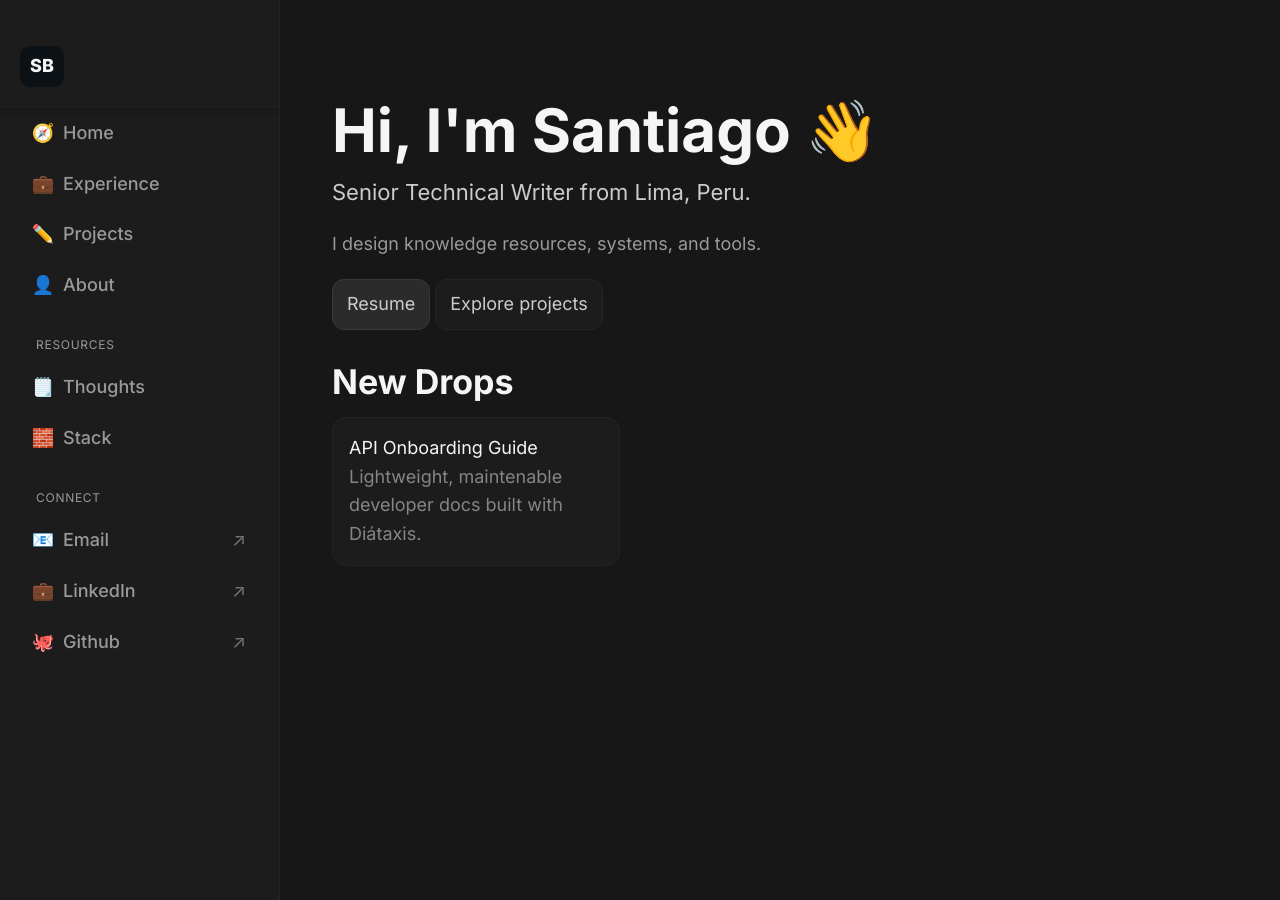
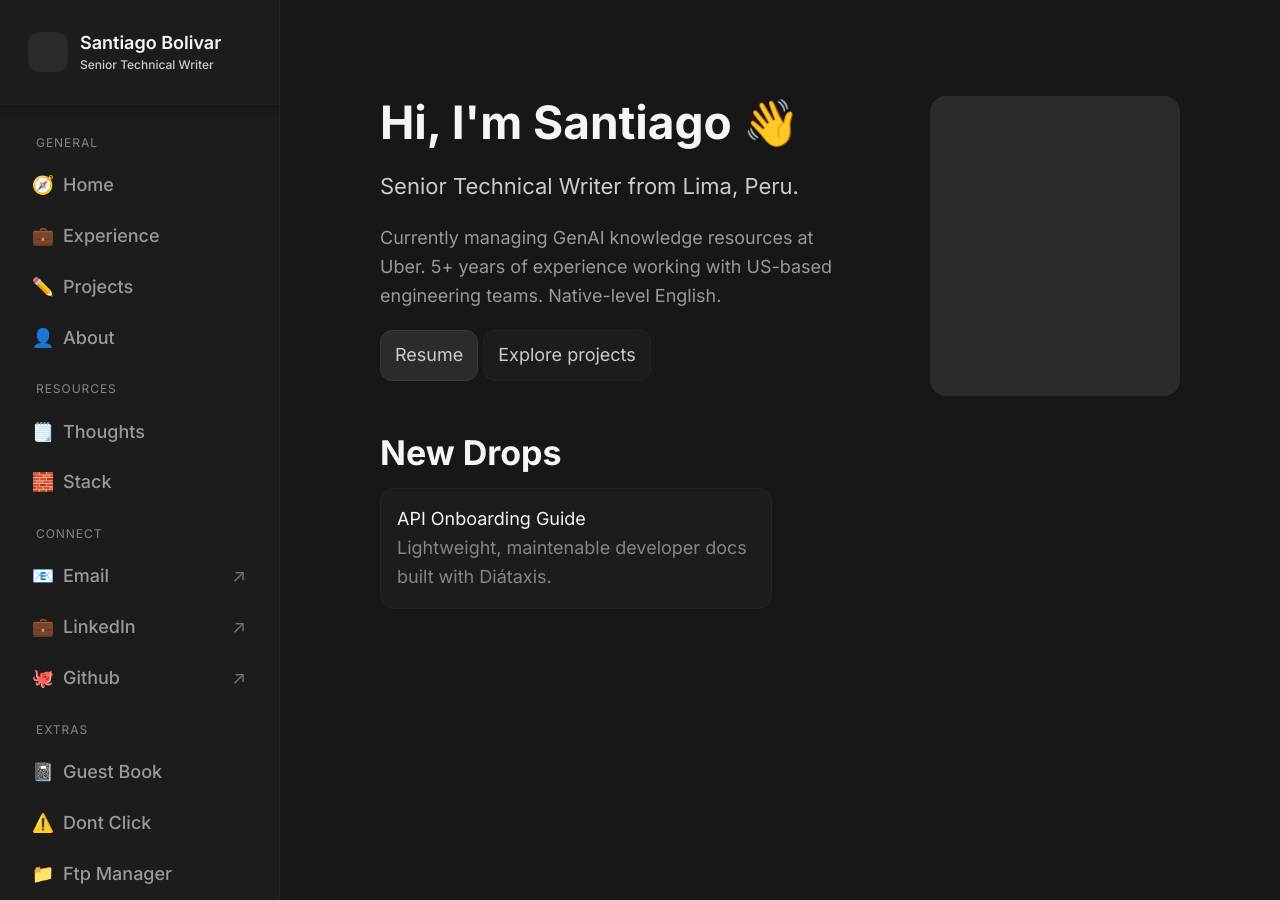
Before and after one commit to Sant720/portfolio, a Jekyll site: the page built from index.md, in a window 1280 px wide. Built offline with Jekyll 4.4.1, drawn with Linux system fonts in a browser that asks for light colours.

Commit message:
modify classes, polish sidebar, polish hero section

```diff
--- a/_layouts/default.html
+++ b/_layouts/default.html
@@ -19,8 +19,14 @@
   <body>
     <a class="skip-link" href="#content">Skip to content</a>
     <aside class="sidebar" aria-label="Primary">
-      <div class="brand">
-        <a href="{{ '/' | relative_url }}">SB</a>
+      <div class="brand-container">
+        <a class="brand" href="{{ '/' | relative_url }}">
+        <div class="brand__logo"></div>
+        <div class="brand__text">
+        <p>Santiago Bolivar</p>
+        <p>Senior Technical Writer</p>
+        </div>
+        </a>
       </div>
       <nav class="site-nav">
         {%- assign nav = site.data.nav -%}
@@ -28,7 +34,7 @@
           {%- for group in nav.groups -%}
             <div class="nav-group">
               {%- if group.label -%}
-                <div class="nav-heading">{{ group.label }}</div>
+                <div class="nav-section">{{ group.label }}</div>
               {%- endif -%}
               <ul class="nav-list">
                 {%- for item in group.items -%}
--- a/_sass/base.scss
+++ b/_sass/base.scss
@@ -17,18 +17,43 @@ a { color: var(--text-link); text-decoration: none; }
 
 .sidebar {
   position: fixed; left: 0; top: 0; bottom: 0; width: var(--sidebar-w);
-  background: var(--surface); border-right: 1px solid var(--border); padding: 30px 10px;
+  background: var(--surface); border-right: 1px solid var(--border); padding: 24px 10px;
   overflow-y: auto; overscroll-behavior: contain;
+  display: flex; flex-direction: column; gap: 0px;
+  justify-content: space-between;
+  // border: 2px solid blue; /* temporary */
 }
 
-.brand a { display: inline-block; font-weight: 800; color: var(--text-bright-high); background: #0c1116; padding: 6px 10px; border-radius: 10px; }
+
 
 /* Outer area accounts for the fixed sidebar; inner .container is centered */
 #content { width: calc(100vw - var(--sidebar-w)); margin-left: var(--sidebar-w); }
-.container { max-width: var(--container); margin-inline: auto; padding: 96px 32px; }
+.container { max-width: var(--container); margin-inline: auto; margin-top: 96px;
+  // border: 2px solid green; /* temporary */
+  }
 
-.hero {}
-.hero h1 { margin: 0 0 10px; font-size: 60px; }
+.hero {
+  display: flex;
+  flex-direction: row;
+  justify-content: space-between;
+  gap: 16px;
+}
+.hero__content {
+  display: flex;
+  flex-direction: column;
+  width: 60%;
+  // border: 2px solid red; /* temporary */
+}
+
+.hero__image {
+  display: flex;
+  flex-direction: column;
+  // border: 2px solid red; /* temporary */
+  background-color: var(--accent);
+  width: 250px;
+  height : 300px;
+  border-radius: 16px;
+}
 
 .grid { display: grid; gap: var(--gap); grid-template-columns: repeat(auto-fill, minmax(260px, 1fr)); }
 
@@ -36,7 +61,7 @@ a { color: var(--text-link); text-decoration: none; }
   background: var(--surface); border: 1px solid var(--border); border-radius: var(--radius); padding: 16px;
   transition: transform .2s ease, border-color .2s ease;
 }
-// a.card { color: var(--text-bright-low); }
+
 .card:hover, .card:focus-within { border-color: var(--accent); }
 .card__title { color: var(--text-bright-high); }
 .card__desc { color: var(--text-dim-low);}
@@ -53,9 +78,12 @@ a { color: var(--text-link); text-decoration: none; }
 }
 
 /* --- Nav styles --- */
-.site-nav .nav-group { margin: 24px 0; }
-.site-nav .nav-heading {
-  color: var(--text-dim-high); font-size: 12px; letter-spacing: .06em;
+.site-nav {
+  // border: 2px solid yellow; /* temporary */
+  flex: 1;}
+// .site-nav .nav-group { margin: 24px 0; }
+.site-nav .nav-section {
+  color: var(--text-dim-low); font-size: 12px; letter-spacing: .08em;
   text-transform: uppercase; margin: 16px 16px 8px;
 }
 .nav-list { list-style: none; margin: 0; padding: 0; display: flex; flex-direction: column; gap: 0px; }
@@ -149,15 +177,47 @@ a:hover, a:focus { text-decoration: none; }
   position: fixed;                    /* your current layout */
 }
 
+.brand { display: flex; flex: 1; }
+
+.brand .brand__logo {
+  width: 40px; height: 40px;
+  background-color: var(--accent);
+  border-radius: 12px;
+  margin-right: 12px;
+}
+
+.brand .brand__text p:first-child {
+  font-size: var(--fs-body-max);
+  font-weight: 600;
+  margin: 0;
+  line-height: 1.2;
+  color: var(--text-bright-high);
+}
+
+.brand .brand__text p:last-child {
+  font-size: var(--fs-body-xs);
+  font-weight: 500;
+  margin: var(--space-1) 0 0 0;
+  line-height: 1.2;
+  color: var(--text-bright-low);
+}
+
 .sidebar .brand {
   position: sticky;                   /* sticks within the sidebar scroll container */
   top: 0;
   z-index: 20;
   /* expand to the sidebar edges despite its padding */
   margin: -24px -24px 12px;           /* match your .sidebar padding (24px) */
-  padding: 16px 24px 20px;
-  background: var(--surface);         /* solid backplate for readability */
+  padding: 32px 32px;
   border-bottom: 1px solid var(--border);
+  // border: 2px solid purple; /* temporary */
+  background: var(--surface);
+}
+
+.brand-container {
+ position: sticky;                   /* sticks within the sidebar scroll container */
+  top: 0;
+  z-index: 20;
 }
 
 /* Optional: subtle fade below the brand */
--- a/_sass/tokens.scss
+++ b/_sass/tokens.scss
@@ -17,7 +17,8 @@
   --font-sans: "Inter", ui-sans-serif, system-ui, -apple-system, "Segoe UI", Roboto, Helvetica, Arial, "Apple Color Emoji", "Segoe UI Emoji";
   --lh-body: 1.6;
 
-  --fs-body-min: 16px;   --fs-body-vw: 0.9vw;  --fs-body-add: 12px; --fs-body-max: 18px;
+  --fs-body-min: 16px;   --fs-body-vw: 0.9vw;  --fs-body-add: 14px; --fs-body-max: 18px;
+  --fs-body-xs: 12px;    --fs-body-sm: 14px;   --fs-body-md: 16px;  --fs-body-lg: 18px; --fs-body-xl: 20px;
   --fs-h1-min: 34px;     --fs-h1-vw: 4.2vw;    --fs-h1-max: 46px;
   --fs-h2-min: 26px;     --fs-h2-vw: 3.2vw;    --fs-h2-max: 34px;
   --fs-h3-min: 20px;     --fs-h3-vw: 2.2vw;    --fs-h3-max: 24px;
@@ -60,7 +61,7 @@
   --shadow-lg: 0 16px 44px rgba(0,0,0,.45);
 
   /* Layout & motion */
-  --container: 960px;
+  --container: 800px;
   --bp-md: 900px;
   --bp-lg: 1200px;
   --dur-100: 120ms;
--- a/index.md
+++ b/index.md
@@ -3,13 +3,16 @@ layout: default
 title: Home
 ---
 <section class="hero">
+<div class="hero__content">
   <h1>Hi, I'm Santiago 👋</h1>
   <p class="lead">Senior Technical Writer from Lima, Peru.</p>
-  <p>I design knowledge resources, systems, and tools.</p>
+  <p>Currently managing GenAI knowledge resources at Uber. 5+ years of experience working with US-based engineering teams. Native-level English.</p>
   <p>
     <a class="btn btn--primary" href="mailto:santiago.bolivar7@gmail.com">Resume</a>
     <a class="btn" href="{{ '/projects/' | relative_url }}">Explore projects</a>
   </p>
+  </div>
+  <div class="hero__image"></div>
 </section>
 
 <h2 style="margin-top: 32px;">New Drops</h2>
```
Also changed, not shown: _data/nav.yml (+14 -16 lines), styleguide/index.md (+1 -1 lines).
